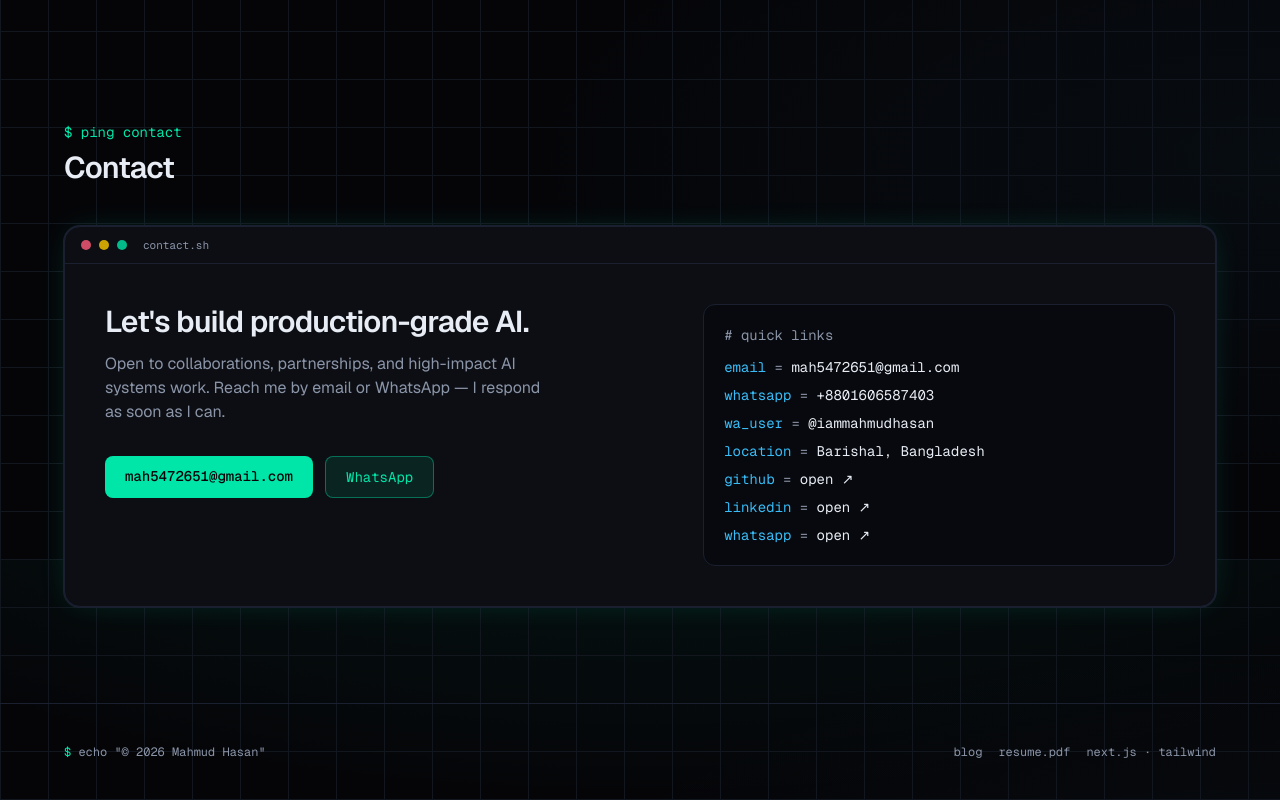
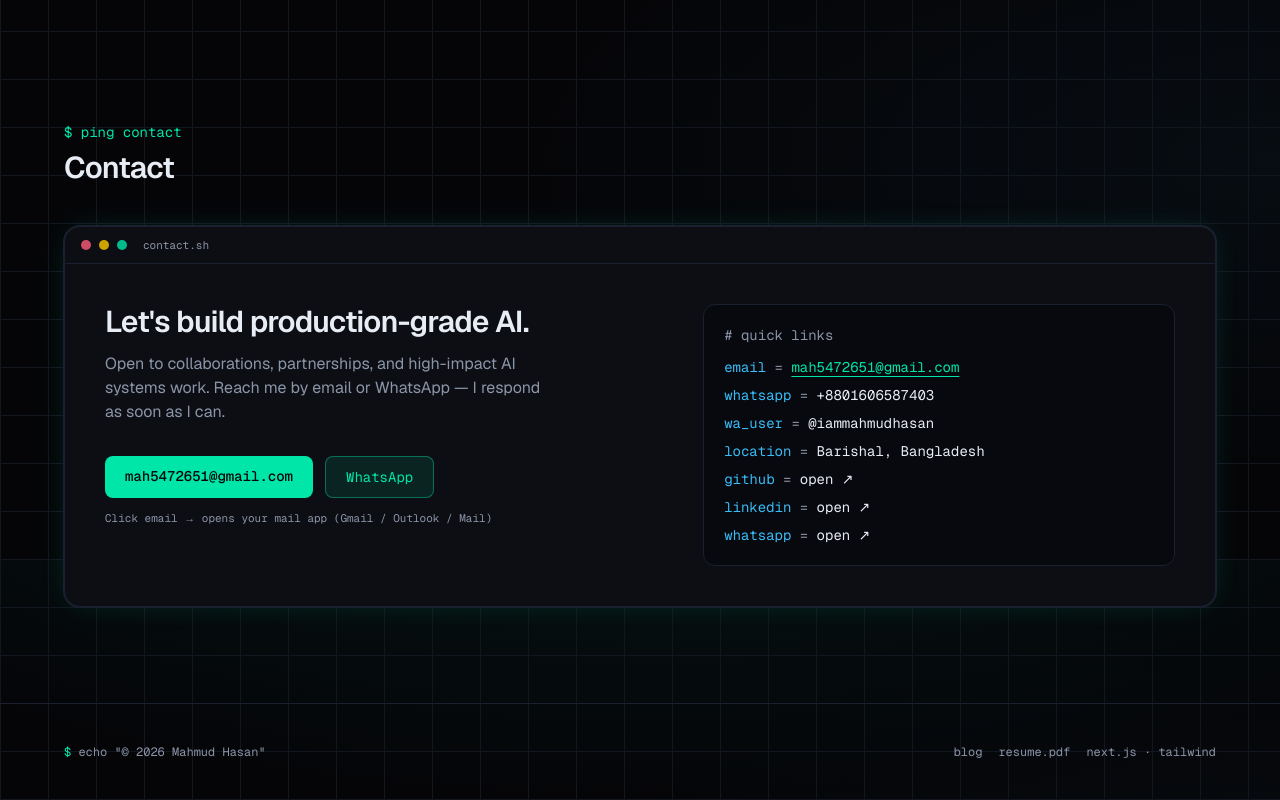
Before and after one commit to mah5472651/ai-engineer-website, a Next.js app: page / in a window 1280 px wide. Shown: the part 4241-5041 px from the top of the page. Built offline with nearby package versions, Linux system fonts and the light colour scheme.

Commit message:
Make email click open mail app via mailto link.

```diff
--- a/src/components/Contact.tsx
+++ b/src/components/Contact.tsx
@@ -2,6 +2,8 @@ import { contact, site } from "@/data/portfolio";
 import SectionHeading from "./SectionHeading";
 
 export default function Contact() {
+  const mailHref = site.emailHref;
+
   return (
     <section id="contact" className="scroll-mt-20 px-5 py-24 sm:px-8">
       <div className="mx-auto max-w-6xl">
@@ -26,8 +28,9 @@ export default function Contact() {
 
               <div className="mt-8 flex flex-wrap gap-3">
                 <a
-                  href={`mailto:${site.email}`}
-                  className="inline-flex rounded-lg bg-accent px-5 py-2.5 font-mono text-sm font-medium text-background transition hover:brightness-110"
+                  href={mailHref}
+                  className="inline-flex cursor-pointer rounded-lg bg-accent px-5 py-2.5 font-mono text-sm font-medium text-background transition hover:brightness-110"
+                  aria-label={`Send email to ${site.email}`}
                 >
                   {site.email}
                 </a>
@@ -35,11 +38,14 @@ export default function Contact() {
                   href={site.whatsapp.url}
                   target="_blank"
                   rel="noopener noreferrer"
-                  className="inline-flex rounded-lg border border-accent/40 bg-accent/10 px-5 py-2.5 font-mono text-sm text-accent transition hover:bg-accent/20"
+                  className="inline-flex cursor-pointer rounded-lg border border-accent/40 bg-accent/10 px-5 py-2.5 font-mono text-sm text-accent transition hover:bg-accent/20"
                 >
                   WhatsApp
                 </a>
               </div>
+              <p className="mt-3 font-mono text-[11px] text-muted">
+                Click email → opens your mail app (Gmail / Outlook / Mail)
+              </p>
             </div>
 
             <div className="rounded-xl border border-card-border bg-background/50 p-5 font-mono text-sm">
@@ -49,8 +55,9 @@ export default function Contact() {
                   <span className="text-accent-2">email</span>
                   <span className="text-muted"> = </span>
                   <a
-                    href={`mailto:${site.email}`}
-                    className="text-foreground hover:text-accent"
+                    href={mailHref}
+                    className="cursor-pointer text-accent underline underline-offset-4 hover:brightness-110"
+                    aria-label={`Send email to ${site.email}`}
                   >
                     {site.email}
                   </a>
@@ -62,7 +69,7 @@ export default function Contact() {
                     href={site.whatsapp.url}
                     target="_blank"
                     rel="noopener noreferrer"
-                    className="text-foreground hover:text-accent"
+                    className="cursor-pointer text-foreground hover:text-accent"
                   >
                     {site.whatsapp.phone}
                   </a>
@@ -87,7 +94,7 @@ export default function Contact() {
                       href={url}
                       target="_blank"
                       rel="noopener noreferrer"
-                      className="text-foreground hover:text-accent"
+                      className="cursor-pointer text-foreground hover:text-accent"
                     >
                       open ↗
                     </a>
--- a/src/data/portfolio.ts
+++ b/src/data/portfolio.ts
@@ -8,6 +8,10 @@ export const site = {
   tagline:
     "Bridging advanced AI research and production-grade systems.",
   email: "mah5472651@gmail.com",
+  /** Opens the device/browser mail app with this address filled in */
+  get emailHref() {
+    return `mailto:mah5472651@gmail.com?subject=${encodeURIComponent("Hello Mahmud Hasan")}`;
+  },
   location: "Barishal, Bangladesh",
   resumeUrl: "/resume.pdf",
   whatsapp: {
```
